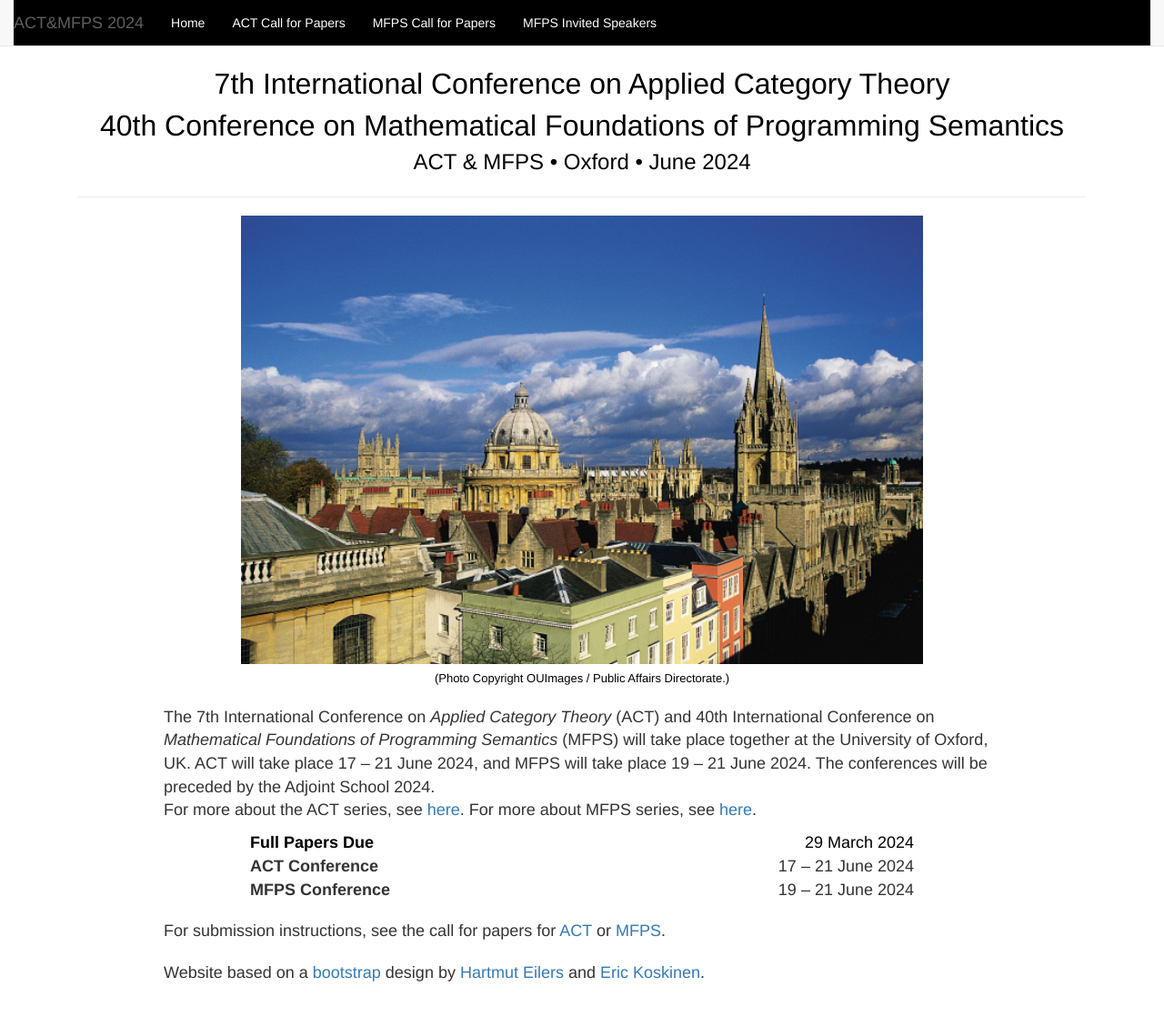
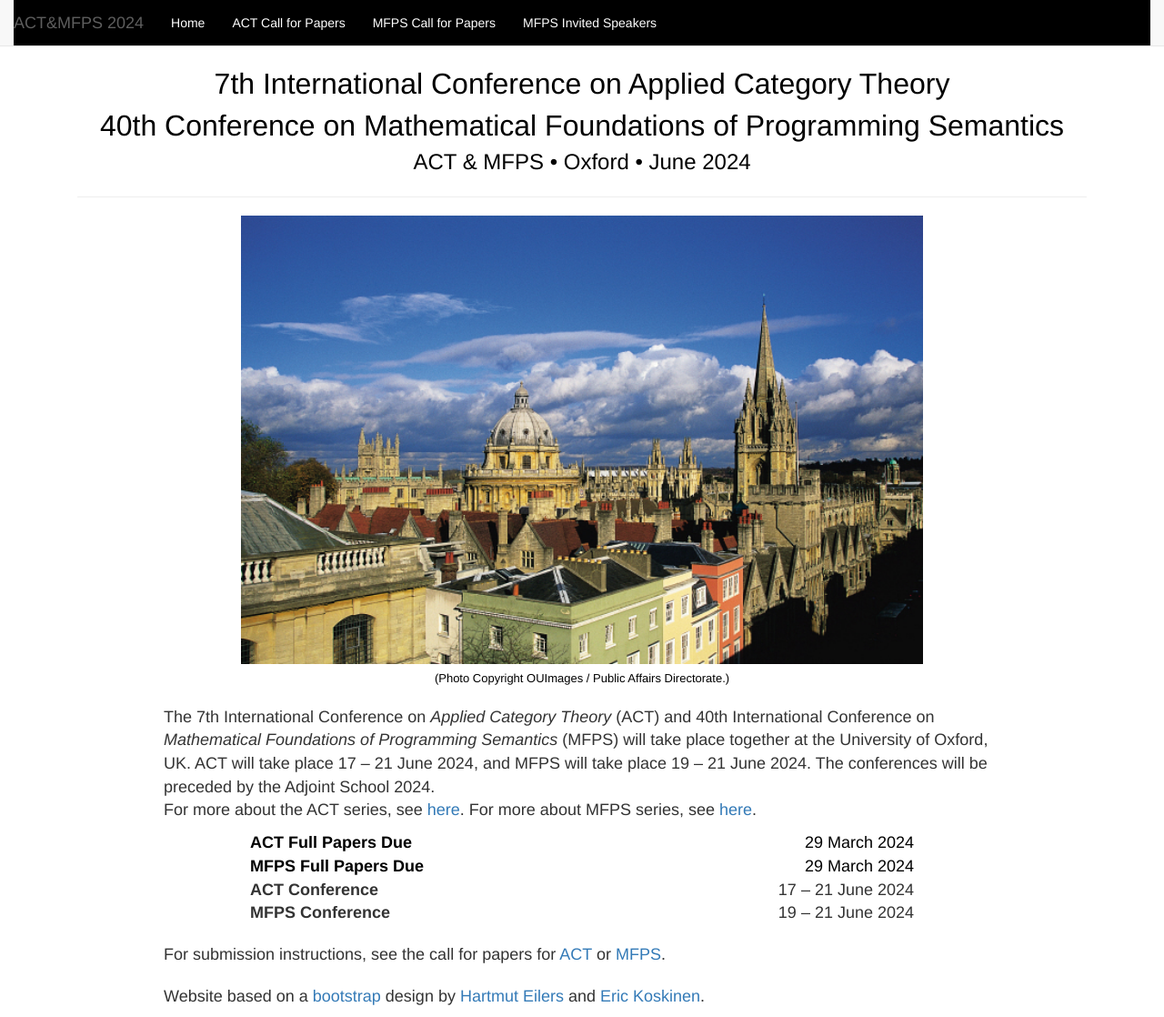
Before and after one commit to oxford24/oxford24.github.io, a Jekyll site: the page built from index.html, in a window 1280 px wide and 1118 px high. Shown: the whole window at 91% size. Built offline with Jekyll 4.4.1, drawn with Linux system fonts in a browser that asks for light colours.

Commit message:
make slightly clearer they are separate submission systems

```diff
--- a/index.html
+++ b/index.html
@@ -28,7 +28,11 @@ layout: actmfps
             <table class="table borderless" id="deadlines-table">
               <tbody>
         <tr>
-            <td><font color="black"><strong>Full Papers Due</strong></font></td>
+            <td><font color="black"><strong>ACT Full Papers  Due</strong></font></td>
+            <td style="text-align:right;"><font color="black">29 March 2024</font></td>
+        </tr>
+        <tr>
+            <td><font color="black"><strong>MFPS Full Papers  Due</strong></font></td>
             <td style="text-align:right;"><font color="black">29 March 2024</font></td>
         </tr>
         <tr>
```
